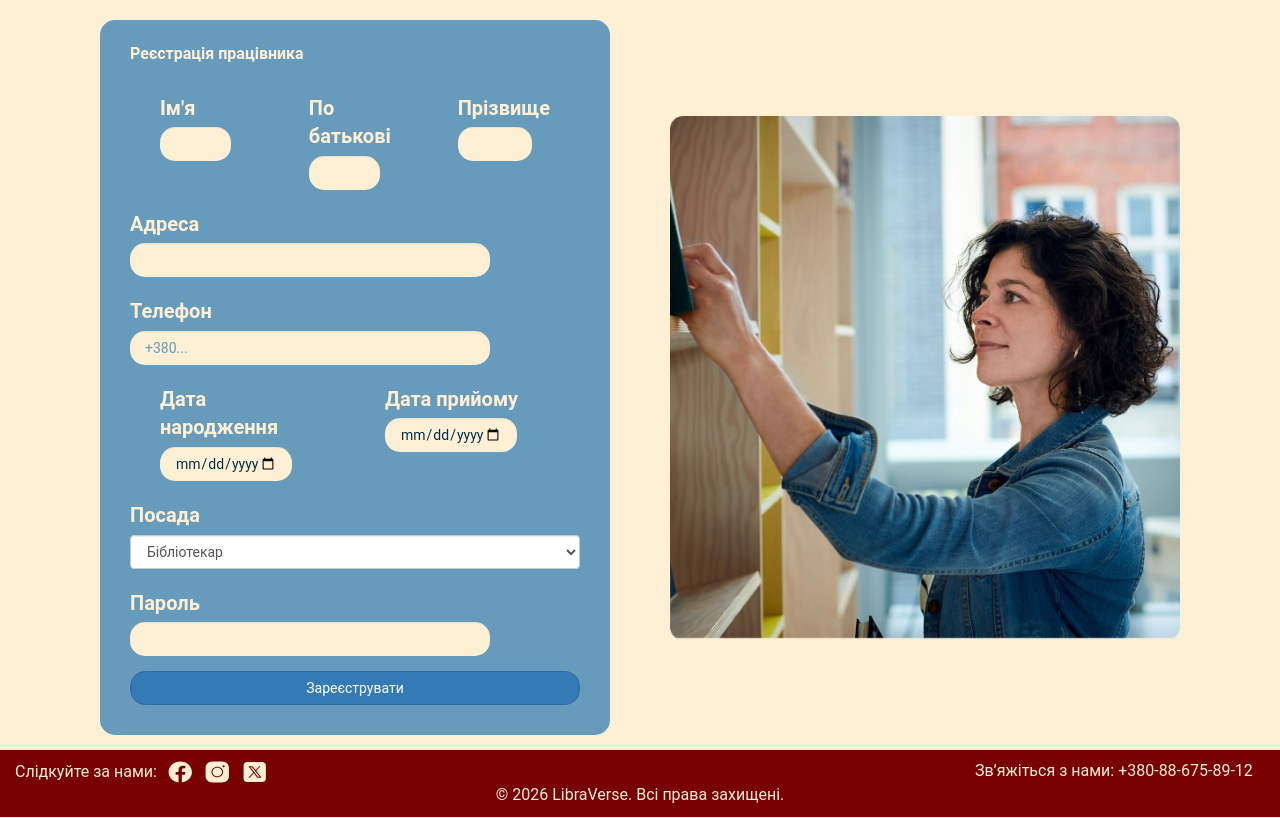
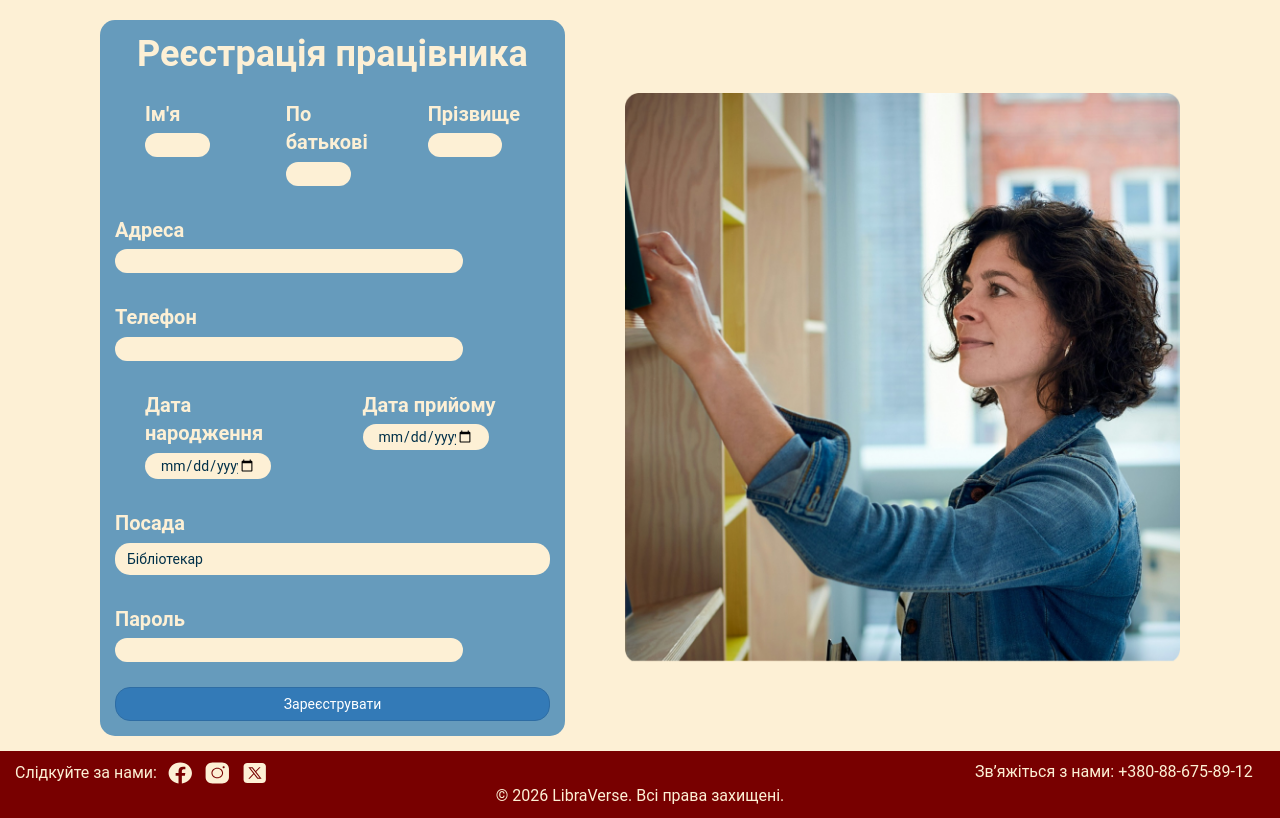
Before and after one commit to Ksenya354638/LibraVerse, a PHP site: page /pages/new_librarian.php in a window 1280 px wide. Shown: the part 50-868 px from the top of the page. Run offline with PHP 8.4, Linux system fonts and the light colour scheme; the visitor is signed in with stand-in values (Sample User, id 1).

Commit message:
Update 3.0

```diff
--- a/pages/new_librarian.php
+++ b/pages/new_librarian.php
@@ -84,61 +84,71 @@ if(isset($_SESSION['LibrarianID'])) {
     </nav>
 
     <div class="container main-content add" style="padding-top: 20px;">
+
     <?php if($success): ?>
-            <div class="validation-msg done" style="margin: 15px 0;">
-                <h2>Успішно! Працівника додано до системи.</h2>
+        <div class="alert alert-success text-center">
+            <h4>Успішно! Працівника додано до системи.</h4>
         </div>
     <?php endif; ?>
 
     <?php if($error_msg): ?>
-            <div class='alert alert-danger'><?php echo $error_msg; ?></div>
+        <div class="alert alert-danger text-center">
+            <?php echo $error_msg; ?>
+        </div>
     <?php endif; ?>
 
     <div class="row" style="display:flex; align-items:stretch;">
-            <div class="col-lg-6 form-container">
-                <form class="book-form">
-                    <div class="panel-heading"><h3 class="panel-title">Реєстрація працівника</h3></div>
-                    <div class="panel-body">
+        <div class="col-lg-6 form-container" style="display:flex;">
+            <div class="book-form" style="width:100%; display:flex; flex-direction:column; justify-content:space-between;">
+
+                <h1 class="text-center" style="margin-bottom:20px;">
+                    Реєстрація працівника
+                </h1>
+
                 <form method="POST">
+
                     <div class="row">
                         <div class="col-md-4 form-group">
                             <label>Ім'я</label>
-                                    <input type="text" class="form-control" name="fname" required>
+                            <input type="text" class="form-input" name="fname" required>
                         </div>
+
                         <div class="col-md-4 form-group">
                             <label>По батькові</label>
-                                    <input type="text" class="form-control" name="pname" required>
+                            <input type="text" class="form-input" name="pname" required>
                         </div>
+
                         <div class="col-md-4 form-group">
                             <label>Прізвище</label>
-                                    <input type="text" class="form-control" name="sname" required>
+                            <input type="text" class="form-input" name="sname" required>
                         </div>
                     </div>
 
                     <div class="form-group">
                         <label>Адреса</label>
-                                <input type="text" class="form-control" name="address" required>
+                        <input type="text" class="form-input" name="address" required>
                     </div>
 
                     <div class="form-group">
                         <label>Телефон</label>
-                                <input type="text" class="form-control" name="phone" placeholder="+380..." required>
+                        <input type="text" class="form-input" name="phone" required>
                     </div>
 
                     <div class="row">
                         <div class="col-md-6 form-group">
                             <label>Дата народження</label>
-                                    <input type="date" class="form-control" name="birthDate" required>
+                            <input type="date" class="form-input" name="birthDate" required>
                         </div>
+
                         <div class="col-md-6 form-group">
                             <label>Дата прийому</label>
-                                    <input type="date" class="form-control" name="employmentDate" required>
+                            <input type="date" class="form-input" name="employmentDate" required>
                         </div>
                     </div>
 
                     <div class="form-group">
                         <label>Посада</label>
-                                <select name="position" class="form-control">
+                        <select name="position" class="form-input">
                             <option value="бібліотекар">Бібліотекар</option>
                             <option value="завідуючий">Завідуючий</option>
                         </select>
@@ -146,17 +156,26 @@ if(isset($_SESSION['LibrarianID'])) {
 
                     <div class="form-group">
                         <label>Пароль</label>
-                                <input type="password" class="form-control" name="password" required>
+                        <input type="password" class="form-input" name="password" required>
                     </div>
 
-                            <button type="submit" name="add-librarian" class="btn btn-primary btn-block">Зареєструвати</button>
-                        </form>
+                    <button type="submit"
+                            name="add-librarian"
+                            class="btn btn-primary btn-block"
+                            style="margin-top:15px;">
+                        Зареєструвати
+                    </button>
+
                 </form>
             </div>
         </div>
-            <div class="col-lg-6 image hidden-xs">
-                <img src="../images/add_librarian.png" class="img-responsive" style="height:100%; object-fit:contain;">
+
+        <div class="col-lg-6 hidden-xs" style="display:flex; align-items:center; justify-content:center;">
+            <img src="../images/add_librarian.png"
+                 class="img-responsive"
+                 style="max-height:100%; object-fit:contain;">
         </div>
+
     </div>
 </div>
     <footer class="footer col-lg-12">
```
Lines whose indentation alone changed are shown as unchanged.
